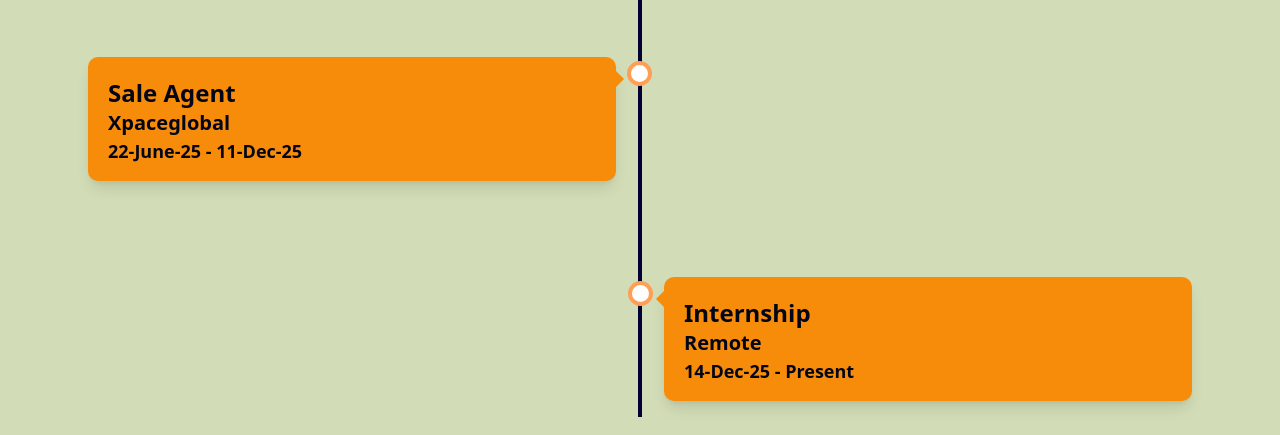
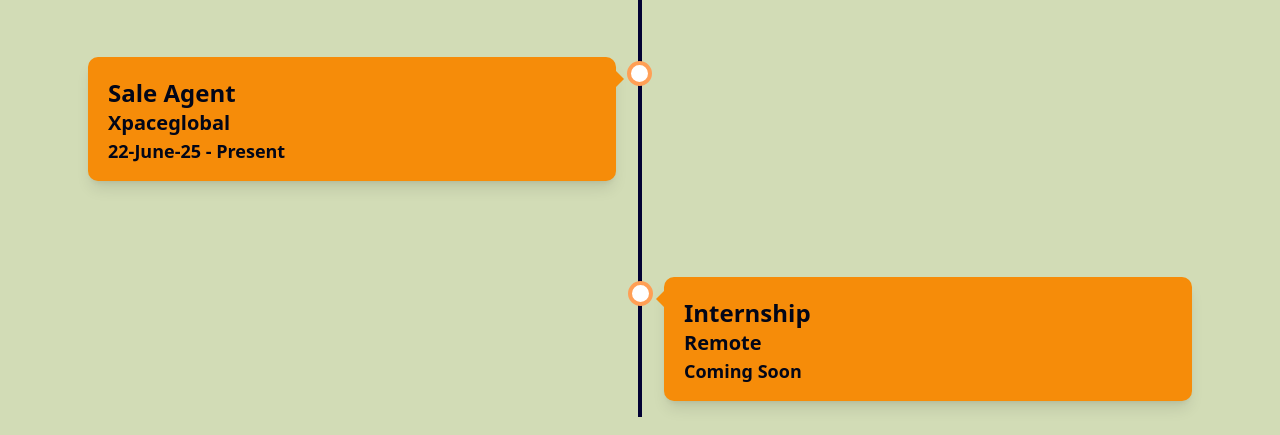
Before and after one commit to meertalal/personal-portfolio, a Next.js app: page / in a window 1280 px wide. Shown: the part 3640-4075 px from the top of the page. Built offline with nearby package versions, Linux system fonts and the light colour scheme.

Commit message:
Rebuild and deploy

```diff
--- a/components/about.tsx
+++ b/components/about.tsx
@@ -85,7 +85,7 @@
               className="flex justify-center md:justify-start"
             >
               <Link
-                href="https://doc-0k-2k-apps-viewer.googleusercontent.com/viewer/secure/pdf/0go8pm90dlh614f49hesqe8vf4tk7esi/3c12h28km0ltqvdi8gjiv4jcebft3bd0/1765111575000/drive/15851075543639839564/ACFrOgA7PPRHOKAfRw-j8-iZ3F9S2iwRzEO1_P2dNfkb0mFDBKnbt110IlKufcg1SgXHDHcuVgVJ7bQjrckitPhaiHC_mfur7EvmCEqld4WRm810QH1YveMMqQW-0I9z8UKmVd0z9X2Bn4LCz2iROKavGgCP92YHxNiUjtW60_lLdNeWJ5bBFX8wvvA4QgK0mpeUwFj64U64pwXxQelmcOQYGFZapCwOXyUTyTXyJg==?print=true&nonce=n350fb25ho0bs&user=15851075543639839564&hash=chtn8usnrvg3ohgq8gj5afkbjfjuljlv"
+                href="https://drive.google.com/file/d/1GH5l1pSA1tQJ0s4myVqD-QVrxsqbw4Yq/view?usp=sharing"
                 download
                 className="flex items-center gap-2 font-semibold bg-[#310ae0f5] text-white px-6 py-3 rounded-xl hover:bg-gray-800 transition"
               >
--- a/components/experience.tsx
+++ b/components/experience.tsx
@@ -63,7 +63,7 @@
               <div className="pt-5 px-5 text-2xl font-semibold">Sale Agent</div>
               <div className="px-5 pb-4">
                 <h3 className="text-xl font-semibold">Xpaceglobal</h3>
-                <p className="text-lg font-semibold">22-June-25 - 11-Dec-25</p>
+                <p className="text-lg font-semibold">22-June-25 - Present</p>
               </div>
             </div>
           </motion.div>
@@ -83,7 +83,7 @@
               <div className="pt-5 px-5 text-2xl font-semibold">Internship</div>
               <div className="px-5 pb-4">
                 <h3 className="text-xl font-semibold">Remote</h3>
-                <p className="text-lg font-semibold">14-Dec-25 - Present</p>
+                <p className="text-lg font-semibold">Coming Soon</p>
               </div>
             </div>
           </motion.div>
```
